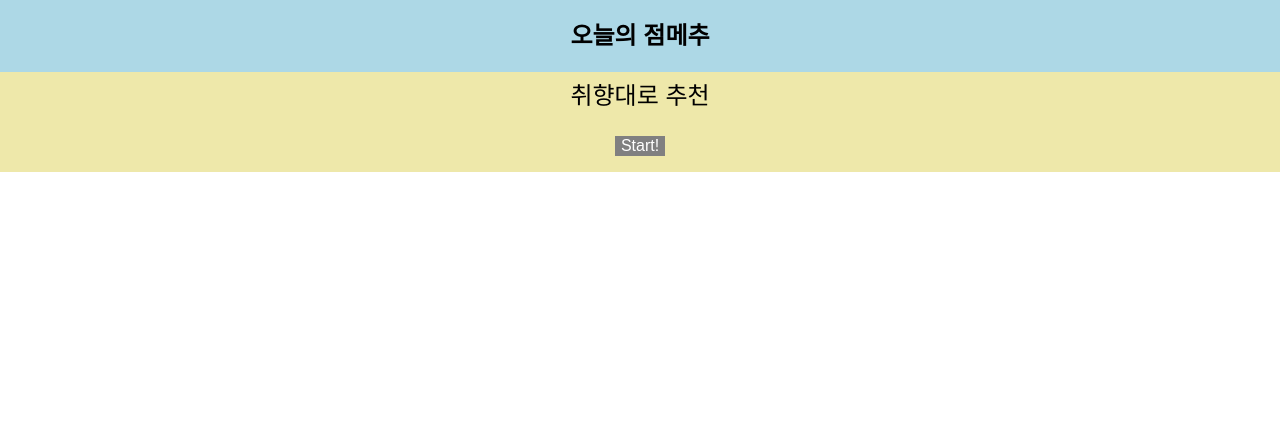
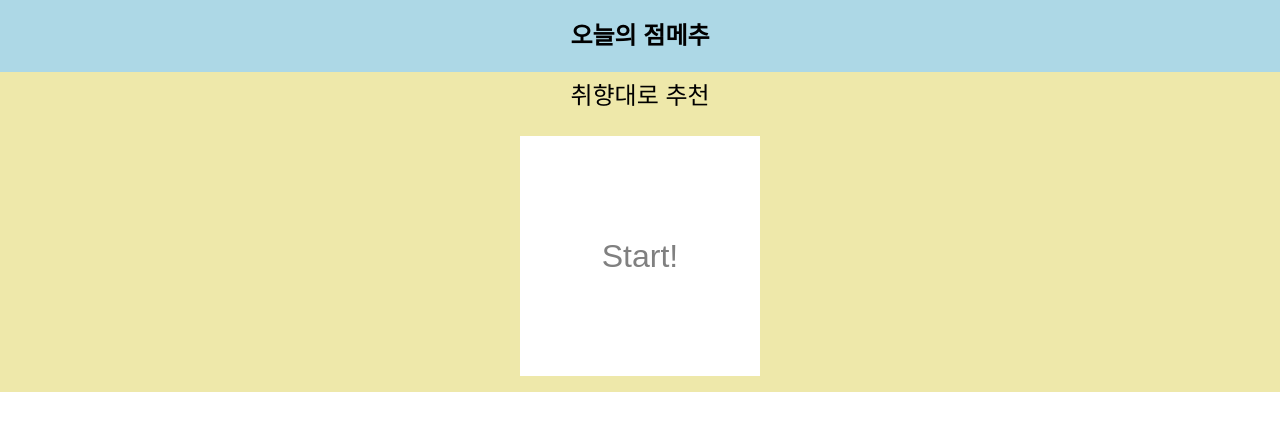
Before and after one commit to DO-SOPT-WEB/MinyoungKim, a React (Vite) app in the folder Session03/점메추 과제/: page / in a window 1280 px wide. Both pictures are taken after a click on the button "취향대로 추천". Shown: the top 430 px of the page. Built offline with nearby package versions, Linux system fonts and the light colour scheme.

Commit message:
ChooseFavor StartButton 스타일 변경

```diff
--- a/Session03/점메추 과제/src/components/ChooseFavor.jsx
+++ b/Session03/점메추 과제/src/components/ChooseFavor.jsx
@@ -50,15 +50,18 @@ const StartButton=styled.button`
 
     flex-grow: 1;
 
+    width: 15rem;
+    height: 15rem;
+
     border: none;
-    background-color: gray; /* 기본 배경 색상 */
-    color: white;
+    background-color: white; /* 기본 배경 색상 */
+    color: gray;
 
     text-align: center;
     text-decoration: none;
     display: inline-block;
 
-    font-size: 1rem;
+    font-size: 2rem;
 
     transition-duration: 0.4s;
     cursor: pointer;
```
